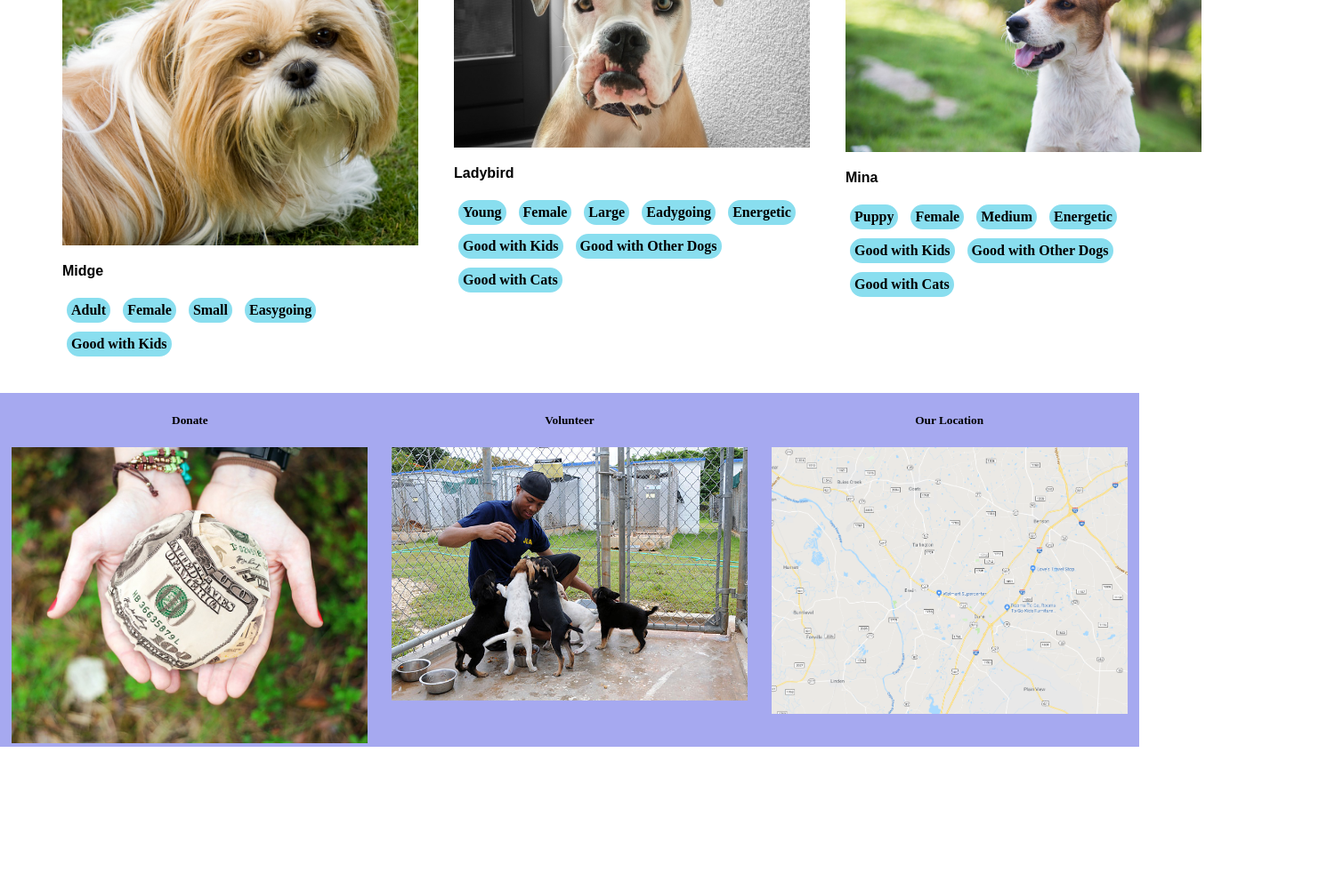
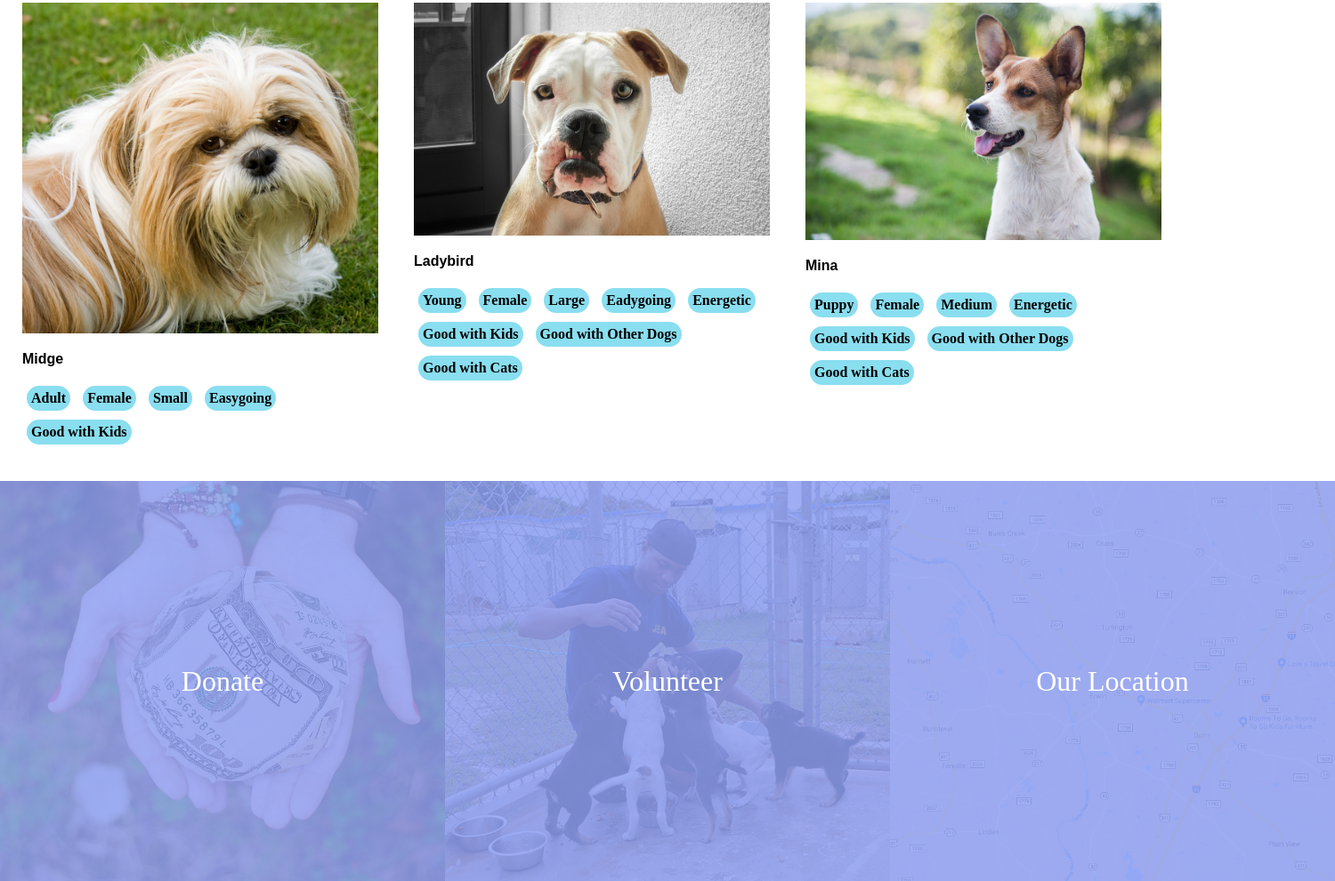
Before and after one commit to Momentum-Team-13/dog-adoption-website-dortizkosobucki, a plain HTML site: page index.html in a window 1280 px wide. Shown: the part 1351-2342 px from the top of the page at 89% size, 1500 px wide, since content can reach past the window. Before the commit the page ends 2191 px from the top, so only its background shows below. Drawn offline with Linux system fonts and the light colour scheme.

Commit message:
finished

```diff
--- a/index.html
+++ b/index.html
@@ -18,7 +18,7 @@
     </header>
 
     <div class="title">
-        <h2>Adopt a Dog</h2>
+        <p id="adopt">Adopt a Dog</p>
         <p>If you are interested in adopting one of our animals, please fill out our <a href="adoption-form.html">online
                 adoption form.</a></p>
         <p></p>
@@ -125,7 +125,7 @@
                 <h4>Good with Cats</h4>
             </div>
             <div class="dog-box">
-                <img src="/starter_files/images/young-peppy.jpg" />
+                <div class="dog-image"><img src="/starter_files/images/young-peppy.jpg" /></div>
                 <h3>Mina</h3>
                 <h4>Puppy</h4>
                 <h4>Female</h4>
@@ -141,19 +141,22 @@
     <p></p>
     <p></p>
     <footer>
-        <div class="bottom">
-            <h5>Donate</h5>
-            <img src="/starter_files/images/donate.jpg" />
+
+        <div class="footer">
+            <div class="bottom bottom-one">
+                <p class="box">Donate</p>
+            </div>
+
+            <div class="bottom bottom-two">
+                <p class="box">Volunteer</p>
+            </div>
+
+            <div class="bottom bottom-three">
+                <p class="box">Our Location</p>
+
+            </div>
+
         </div>
-        <div class="bottom">
-            <h5>Volunteer</h5>
-            <img src="/starter_files/images/volunteer.jpg" />
-        </div>
-        <div class="bottom">
-            <h5>Our Location</h5>
-            <img src="/starter_files/images/location.png" />
-        </div>
-
     </footer>
 
 
--- a/style.css
+++ b/style.css
@@ -9,7 +9,13 @@ header {
 
 .title {
     margin-left: 50px;
+    font-size: larger;
+    padding: 0;
+    font-style: bold;
+}
 
+#adopt {
+    font: 50px bold;
 }
 
 body {
@@ -21,6 +27,11 @@ main {
     margin-left: 50px;
     align-items: center;
 
+}
+
+h2 {
+    font: 50px bold;
+    padding-bottom: 0px;
 }
 
 h3 {
@@ -45,6 +56,7 @@ h4 {
 
 }
 
+
 .dog-box {
     padding: 20px;
     max-width: 400px;
@@ -52,20 +64,27 @@ h4 {
 
 .dog-row {
     display: flex;
-    justify-content: flex-start;
+    justify-content: center;
     flex-direction: row;
 }
 
 img {
     max-width: 400px;
     padding-bottom: 0px;
+}
 
-}
 
 footer {
     flex-direction: row;
     display: flex;
     flex: 1 1 auto;
+}
+
+.footer {
+    display: flex;
+    flex-direction: row;
+    flex: 1 1 auto;
+    background-size: contain;
 }
 
 .bottom {
@@ -74,8 +93,36 @@ footer {
     flex-direction: row;
     align-items: center;
     justify-content: center;
-    background-color: #A6A9F0;
     text-align: center;
-    image-rendering: 1 1 auto;
+    width: 500px;
+    height: 100%;
+    box-sizing: border-box;
+    background-size: cover;
+    line-height: 450px;
+    background-repeat: no-repeat;
+}
 
+.box {
+    background-color: rgba(143, 160, 243, 0.846);
+    display: flex;
+    flex-direction: row;
+    align-items: center;
+    justify-content: center;
+    height: 100%;
+    color: white;
+    font-style: bold;
+    font-size: xx-large;
+    margin: 0;
 }
+
+.bottom-one {
+    background-image: url(/starter_files/images/donate.jpg);
+}
+
+.bottom-two {
+    background-image: url(/starter_files/images/volunteer.jpg);
+}
+
+.bottom-three {
+    background-image: url(/starter_files/images/location.png);
+}
```
